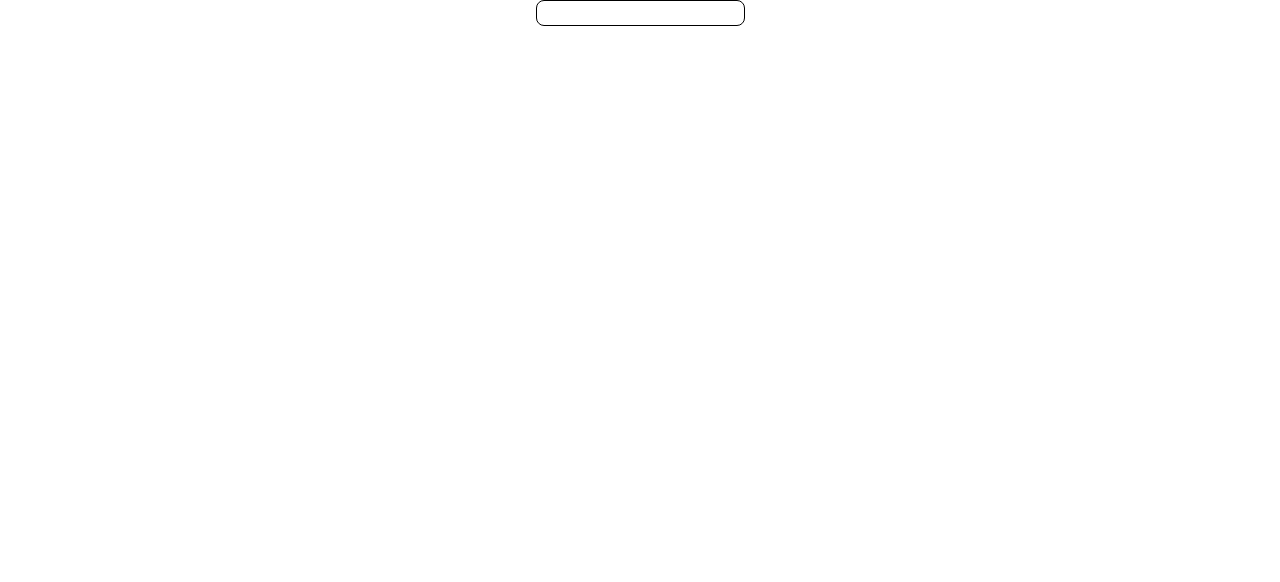
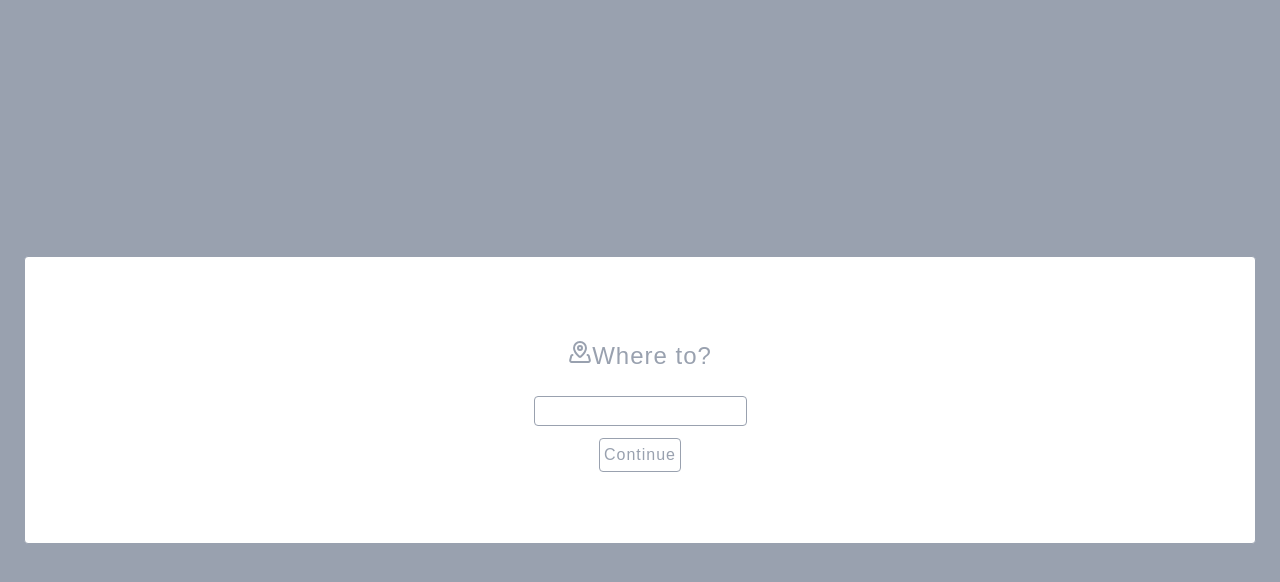
Before and after one commit to domensapac/WeTripping, a Next.js app: page / in a window 1280 px wide. Shown: the top 582 px of the page. Built offline with nearby package versions, Linux system fonts and the light colour scheme.

Commit message:
Creating trip form

```diff
--- a/app/(auth)/actions.ts
+++ b/app/(auth)/actions.ts
@@ -43,3 +43,7 @@ export async function logout() {
   revalidatePath('/', 'layout')
   redirect('/signin')
 }
+
+export async function createTrip(formData : FormData) {
+  console.log(formData);
+}
--- a/app/page.tsx
+++ b/app/page.tsx
@@ -1,13 +1,59 @@
+'use client';
+
 import Image from "next/image";
+import { createTrip, logout } from "./(auth)/actions";
+import { MapPinned } from 'lucide-react';
+import { useState } from "react";
+import { MoveLeft } from 'lucide-react';
+
+type TripData = {
+  destination : string;
+  startDate : string;
+  endDate : string;
+};
 
 export default function Home() {
+
+  const [step, setStep] = useState<string>('destination');
+  const [formData, setFormData] = useState<TripData>({
+    destination : '',
+    startDate : '',
+    endDate : '',
+  })
+
+  if(step === 'destination'){
+    return (
+    <div className="tracking-[1px] min-h-screen flex bg-gray-400 w-full justify-center items-center text-gray-400">
+      <div className="flex-1 m-6 h-72 flex flex-col border-1 rounded-sm justify-center items-center bg-white">
+        <div className="my-3">
+          <span className="text-2xl flex "><MapPinned /> Where to?</span>
+        </div>
+        <div className="my-3">
+          <input className="border-1 rounded-sm p-0.5" type="text" />
+        </div>
+        <div>
+          <button className="border-1 rounded-sm p-1 hover:cursor-pointer" onClick={() => setStep('dates')}>Continue</button>
+        </div>
+      </div>
+    </div>
+    );
+  }
+
   return (
-    <div className="h-full">
-      <div className="h-full w-full flex justify-center items-center">
-        <input className="border-1 border-black rounded-lg">
-
-        </input>
+    <div className="tracking-[1px] min-h-screen flex bg-gray-400 w-full justify-center items-center">
+      <div className="flex-1 m-6 h-72 flex flex-col border-1 rounded-sm justify-center items-center">
+        <span onClick={() => {setStep('destination')}}><MoveLeft /></span>
+        <div className="my-3">
+          <span className="text-2xl flex ">Dates?</span>
+        </div>
+        <div className="my-3">
+          <input className="border-1 rounded-sm p-0.5" type="text" />
+        </div>
+        <div>
+          <button className="border-1 rounded-sm p-1 hover:cursor-pointer" onClick={() => {createTrip(formData)}}>Done</button>
+        </div>
       </div>
     </div>
   );
+
 }
--- /dev/null
+++ b/components/DestinationForm.tsx
@@ -0,0 +1,19 @@
+import { MapPinned } from 'lucide-react';
+
+export default function DestinationForm() {
+    return (
+    <div className="tracking-[1px] min-h-screen flex bg-gray-400 w-full justify-center items-center">
+      <div className="flex-1 m-6 h-72 flex flex-col border-1 rounded-sm justify-center items-center">
+        <div className="my-3">
+          <span className="text-2xl flex "><MapPinned /> Where to?</span>
+        </div>
+        <div className="my-3">
+          <input className="border-1 rounded-sm p-0.5" type="text" />
+        </div>
+        <div>
+          <button className="border-1 rounded-sm p-1 hover:cursor-pointer" onClick={() => setStep('dates')}>Continue</button>
+        </div>
+      </div>
+    </div>
+    );
+}
--- /dev/null
+++ b/components/LogoutButton.tsx
@@ -0,0 +1,14 @@
+import Image from "next/image";
+import { logout } from "@/app/(auth)/actions";
+
+export default function LogoutButton() {
+  return (
+    <div className="fixed right-5 top-5">
+        <form action={logout}>
+            <button className="text-gray-600 border-1">
+                Logout
+            </button>
+        </form>
+    </div>
+  );
+}
--- a/package.json
+++ b/package.json
@@ -11,6 +11,7 @@
   "dependencies": {
     "@supabase/ssr": "^0.12.0",
     "@supabase/supabase-js": "^2.108.2",
+    "lucide-react": "^1.24.0",
     "next": "16.2.9",
     "react": "19.2.4",
     "react-dom": "19.2.4",
--- a/proxy.ts
+++ b/proxy.ts
@@ -1,5 +1,7 @@
 import { createServerClient } from '@supabase/ssr'
 import { NextResponse, type NextRequest } from 'next/server'
+import { logout } from './app/(auth)/actions'
+
 
 export async function proxy(request: NextRequest) {
   let response = NextResponse.next({ request })
@@ -29,6 +31,13 @@ export async function proxy(request: NextRequest) {
     data: { user },
   } = await supabase.auth.getUser()
 
+
+  if(user && (request.nextUrl.pathname.startsWith('/signin') || request.nextUrl.pathname.startsWith('/signup'))){
+    await supabase.auth.signOut();
+    return NextResponse.redirect(request.nextUrl.clone());
+  }
+
+
   // zaščiti vse razen /signin, /signup in statičnih datotek
   if (
     !user &&
```
Also changed, not shown: components/DatesForm.tsx (added), 1 other file (tests, documents, lock files or other folders).
